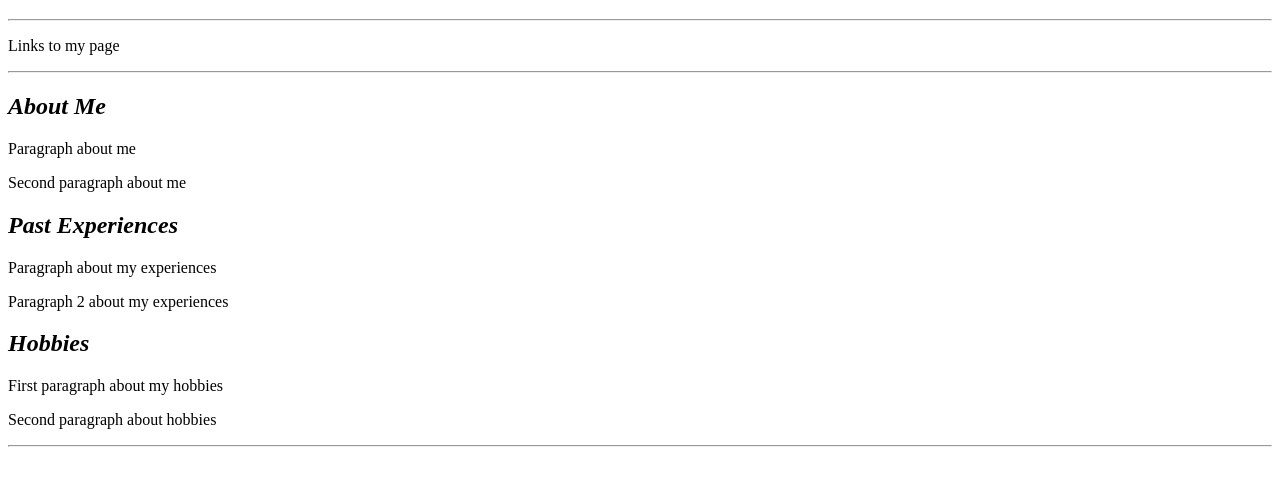
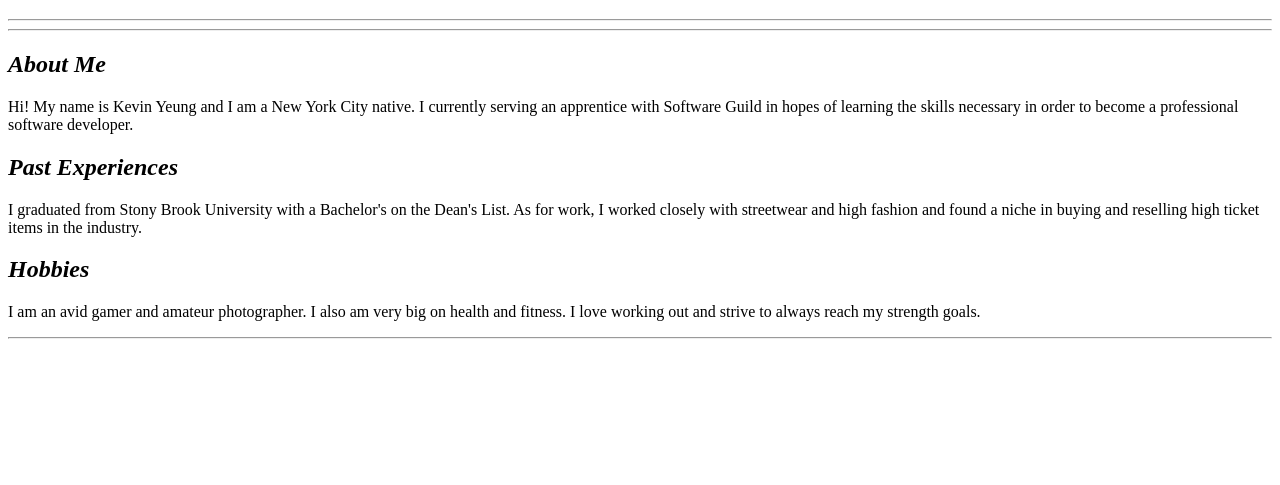
Before and after one commit to kevinyeung8/First-Software-Guild-, a plain HTML site: page HTML/Kevin's Portfolio/Index.html in a window 1280 px wide. Shown: the part 61-546 px from the top of the page. Drawn offline with Linux system fonts and the light colour scheme.

Commit message:
updatedPort

```diff
--- a/HTML/Kevin's Portfolio/Index.html
+++ b/HTML/Kevin's Portfolio/Index.html
@@ -12,17 +12,14 @@ Portfolio Project -->
   <body>
 <h1> Portfolio for Kevin Yeung </h1>
 <hr />
-    <p> Links to my page </p>
+    <!-- <p> Links to my page </p> -->
     <hr />
     <h2><i> About Me </i></h2>
-    <p> Paragraph about me </p>
-    <p> Second paragraph about me </p>
+    <p> Hi! My name is Kevin Yeung and I am a New York City native. I currently serving an apprentice with Software Guild in hopes of learning the skills necessary in order to become a professional software developer.  </p>
     <h2><i> Past Experiences </i></h2>
-    <p> Paragraph about my experiences </p>
-    <p> Paragraph 2 about my experiences </p>
+    <p> I graduated from Stony Brook University with a Bachelor's on the Dean's List. As for work, I worked closely with streetwear and high fashion and found a niche in buying and reselling high ticket items in the industry. </p>
     <h2><i> Hobbies </i></h2>
-    <p> First paragraph about my hobbies </p>
-    <p> Second paragraph about hobbies </p>
+    <p> I am an avid gamer and amateur photographer. I also am very big on health and fitness. I love working out and strive to always reach my strength goals.  </p>
     <hr />
 
 
```
